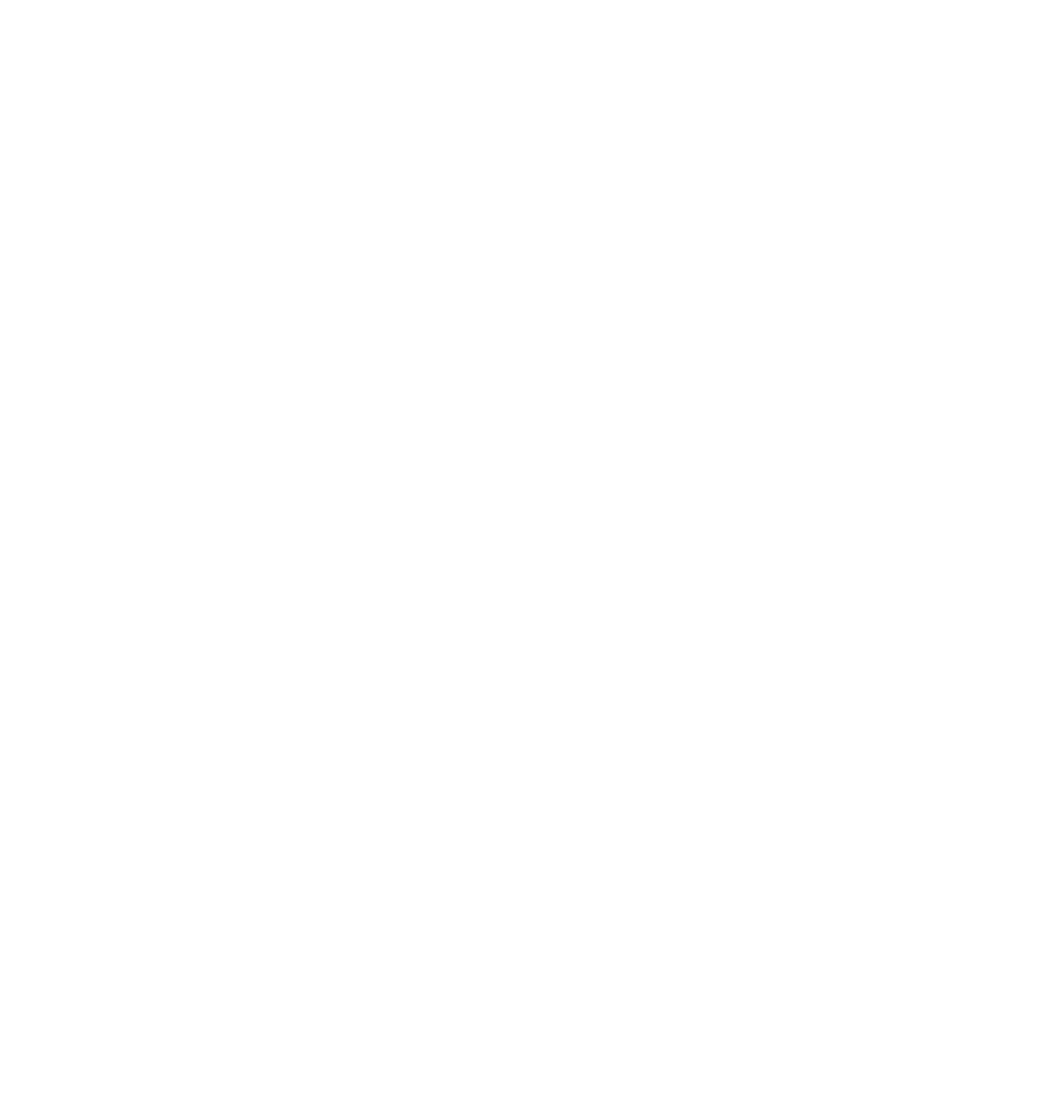
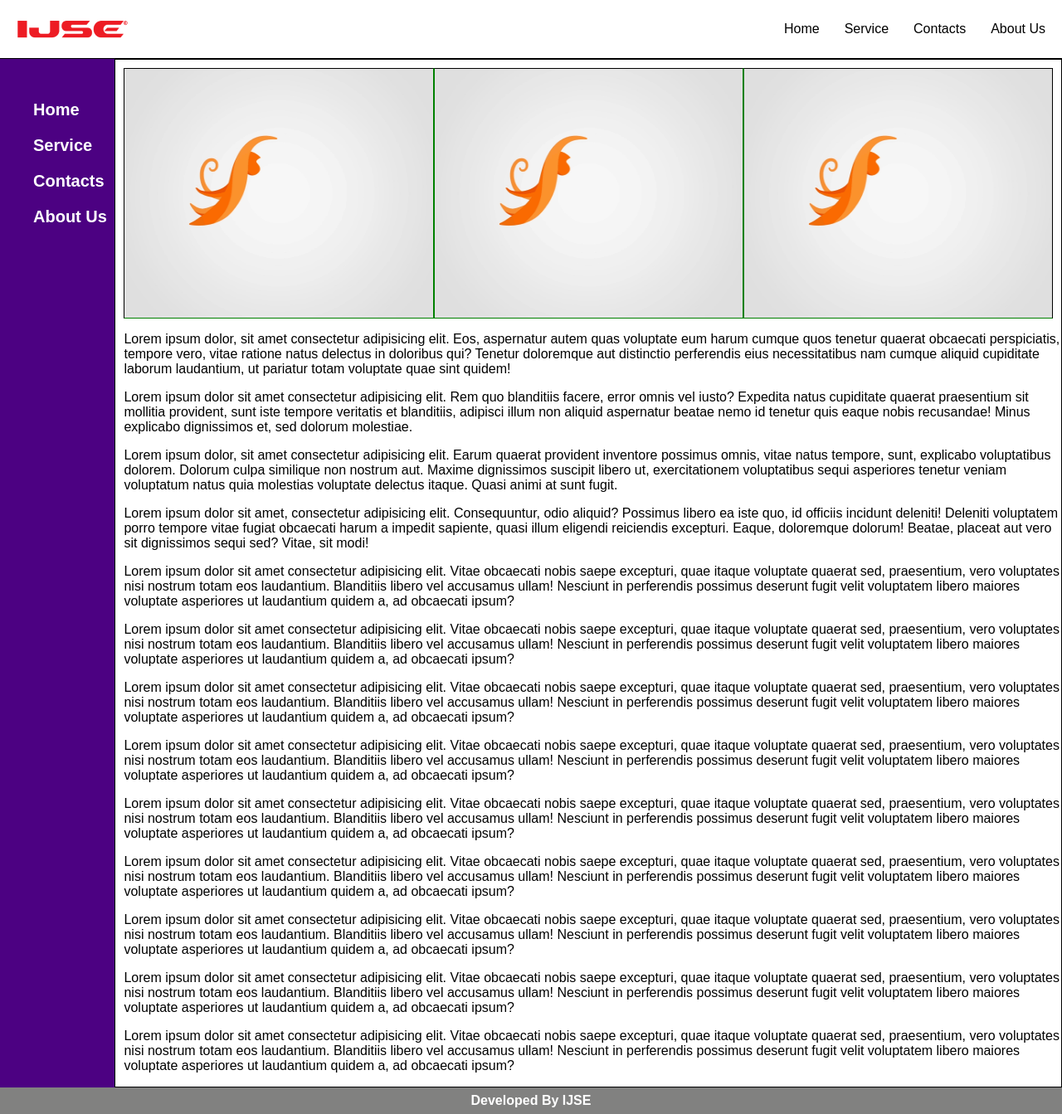
Before and after one commit to Shachiru/CSS-Positions-site, a plain HTML site: page pages/case-02.html in a window 1280 px wide. Shown: the whole page at 83% size. Before the commit the page ends 800 px from the top, so only its background shows below. Drawn offline with Linux system fonts and the light colour scheme.

Commit message:
case-02 finished

```diff
--- /dev/null
+++ b/css/case-02.css
@@ -0,0 +1,78 @@
+body {
+  margin: 0;
+  font-family: sans-serif;
+}
+.nav-bar {
+  background-color: white;
+  border-bottom: 1px solid black;
+  padding: 10px 20px;
+  display: flex;
+  justify-content: start;
+  align-items: center;
+}
+.logo {
+  margin-right: auto;
+}
+.menu {
+  display: flex;
+  list-style-type: none;
+}
+.menu li {
+  margin-left: 30px;
+}
+.menu li a {
+  text-decoration: none;
+  color: black;
+}
+.container {
+  border: 1px solid black;
+  height: 100%;
+  margin: 0;
+  width: 100vw;
+}
+.left-box {
+  background-color: #4c0182;
+  width: 13vw;
+  height: auto;
+}
+.left-box ul {
+  margin: 0;
+  list-style-type: none;
+  padding-top: 30px;
+}
+.left-box ul li {
+  margin-top: 20px;
+}
+.left-box ul li a {
+  text-decoration: none;
+  color: white;
+  font-weight: 600;
+  font-size: 20px;
+}
+#boxes {
+  margin: 10px;
+  display: flex;
+}
+.img-box {
+  width: 29vw;
+  height: 300px;
+  border: 1px solid black;
+}
+.img-box img {
+  width: 29vw;
+  height: 300px;
+}
+footer {
+  background-color: #818180;
+  text-align: center;
+  height: 4vh;
+  align-content: center;
+  color: white;
+  font-weight: 600;
+}
+main {
+  display: flex;
+}
+p {
+  margin-left: 10px;
+}
--- a/css/index-style.css
+++ b/css/index-style.css
@@ -4,6 +4,7 @@ body {
 }
 #topic {
     text-align: center;
+    text-decoration: underline;
     font-size: 3rem;
     margin: 50px 0;
 }
--- a/pages/case-02.html
+++ b/pages/case-02.html
@@ -0,0 +1,166 @@
+<!DOCTYPE html>
+<html lang="en">
+  <head>
+    <meta charset="UTF-8" />
+    <meta name="viewport" content="width=device-width, initial-scale=1.0" />
+    <title>Case 02</title>
+    <link rel="stylesheet" href="/css/case-02.css" />
+  </head>
+  <body>
+    <header>
+      <div class="nav-bar">
+        <img class="logo" src="/assets/images/ijse.png" alt="ijse-image" />
+        <ul class="menu">
+          <li><a href="">Home</a></li>
+          <li><a href="">Service</a></li>
+          <li><a href="">Contacts</a></li>
+          <li><a href="">About Us</a></li>
+        </ul>
+      </div>
+    </header>
+    <main>
+      <div class="left-box">
+        <ul>
+          <li><a href="">Home</a></li>
+          <li><a href="">Service</a></li>
+          <li><a href="">Contacts</a></li>
+          <li><a href="">About Us</a></li>
+        </ul>
+      </div>
+      <div class="container">
+        <div id="boxes">
+          <div
+            class="img-box"
+            style="
+              border-right: 1px solid green;
+              border-bottom: 1px solid green;
+            "
+          >
+            <img src="/assets/gifs/loading.gif" alt="gifs" />
+          </div>
+          <div
+            class="img-box"
+            style="
+              border-left: 1px solid green;
+              border-bottom: 1px solid green;
+              border-right: 1px solid green;
+            "
+          >
+            <img src="/assets/gifs/loading.gif" alt="gifs" />
+          </div>
+          <div
+            class="img-box"
+            style="border-left: 1px solid green; border-bottom: 1px solid green"
+          >
+            <img src="/assets/gifs/loading.gif" alt="gifs" />
+          </div>
+        </div>
+        <p>
+          Lorem ipsum dolor, sit amet consectetur adipisicing elit. Eos,
+          aspernatur autem quas voluptate eum harum cumque quos tenetur quaerat
+          obcaecati perspiciatis, tempore vero, vitae ratione natus delectus in
+          doloribus qui? Tenetur doloremque aut distinctio perferendis eius
+          necessitatibus nam cumque aliquid cupiditate laborum laudantium, ut
+          pariatur totam voluptate quae sint quidem!
+        </p>
+        <p>
+          Lorem ipsum dolor sit amet consectetur adipisicing elit. Rem quo
+          blanditiis facere, error omnis vel iusto? Expedita natus cupiditate
+          quaerat praesentium sit mollitia provident, sunt iste tempore
+          veritatis et blanditiis, adipisci illum non aliquid aspernatur beatae
+          nemo id tenetur quis eaque nobis recusandae! Minus explicabo
+          dignissimos et, sed dolorum molestiae.
+        </p>
+        <p>
+          Lorem ipsum dolor, sit amet consectetur adipisicing elit. Earum
+          quaerat provident inventore possimus omnis, vitae natus tempore, sunt,
+          explicabo voluptatibus dolorem. Dolorum culpa similique non nostrum
+          aut. Maxime dignissimos suscipit libero ut, exercitationem
+          voluptatibus sequi asperiores tenetur veniam voluptatum natus quia
+          molestias voluptate delectus itaque. Quasi animi at sunt fugit.
+        </p>
+        <p>
+          Lorem ipsum dolor sit amet, consectetur adipisicing elit.
+          Consequuntur, odio aliquid? Possimus libero ea iste quo, id officiis
+          incidunt deleniti! Deleniti voluptatem porro tempore vitae fugiat
+          obcaecati harum a impedit sapiente, quasi illum eligendi reiciendis
+          excepturi. Eaque, doloremque dolorum! Beatae, placeat aut vero sit
+          dignissimos sequi sed? Vitae, sit modi!
+        </p>
+        <p>
+          Lorem ipsum dolor sit amet consectetur adipisicing elit. Vitae
+          obcaecati nobis saepe excepturi, quae itaque voluptate quaerat sed,
+          praesentium, vero voluptates nisi nostrum totam eos laudantium.
+          Blanditiis libero vel accusamus ullam! Nesciunt in perferendis
+          possimus deserunt fugit velit voluptatem libero maiores voluptate
+          asperiores ut laudantium quidem a, ad obcaecati ipsum?
+        </p>
+        <p>
+          Lorem ipsum dolor sit amet consectetur adipisicing elit. Vitae
+          obcaecati nobis saepe excepturi, quae itaque voluptate quaerat sed,
+          praesentium, vero voluptates nisi nostrum totam eos laudantium.
+          Blanditiis libero vel accusamus ullam! Nesciunt in perferendis
+          possimus deserunt fugit velit voluptatem libero maiores voluptate
+          asperiores ut laudantium quidem a, ad obcaecati ipsum?
+        </p>
+        <p>
+          Lorem ipsum dolor sit amet consectetur adipisicing elit. Vitae
+          obcaecati nobis saepe excepturi, quae itaque voluptate quaerat sed,
+          praesentium, vero voluptates nisi nostrum totam eos laudantium.
+          Blanditiis libero vel accusamus ullam! Nesciunt in perferendis
+          possimus deserunt fugit velit voluptatem libero maiores voluptate
+          asperiores ut laudantium quidem a, ad obcaecati ipsum?
+        </p>
+        <p>
+          Lorem ipsum dolor sit amet consectetur adipisicing elit. Vitae
+          obcaecati nobis saepe excepturi, quae itaque voluptate quaerat sed,
+          praesentium, vero voluptates nisi nostrum totam eos laudantium.
+          Blanditiis libero vel accusamus ullam! Nesciunt in perferendis
+          possimus deserunt fugit velit voluptatem libero maiores voluptate
+          asperiores ut laudantium quidem a, ad obcaecati ipsum?
+        </p>
+        <p>
+          Lorem ipsum dolor sit amet consectetur adipisicing elit. Vitae
+          obcaecati nobis saepe excepturi, quae itaque voluptate quaerat sed,
+          praesentium, vero voluptates nisi nostrum totam eos laudantium.
+          Blanditiis libero vel accusamus ullam! Nesciunt in perferendis
+          possimus deserunt fugit velit voluptatem libero maiores voluptate
+          asperiores ut laudantium quidem a, ad obcaecati ipsum?
+        </p>
+        <p>
+          Lorem ipsum dolor sit amet consectetur adipisicing elit. Vitae
+          obcaecati nobis saepe excepturi, quae itaque voluptate quaerat sed,
+          praesentium, vero voluptates nisi nostrum totam eos laudantium.
+          Blanditiis libero vel accusamus ullam! Nesciunt in perferendis
+          possimus deserunt fugit velit voluptatem libero maiores voluptate
+          asperiores ut laudantium quidem a, ad obcaecati ipsum?
+        </p>
+        <p>
+          Lorem ipsum dolor sit amet consectetur adipisicing elit. Vitae
+          obcaecati nobis saepe excepturi, quae itaque voluptate quaerat sed,
+          praesentium, vero voluptates nisi nostrum totam eos laudantium.
+          Blanditiis libero vel accusamus ullam! Nesciunt in perferendis
+          possimus deserunt fugit velit voluptatem libero maiores voluptate
+          asperiores ut laudantium quidem a, ad obcaecati ipsum?
+        </p>
+        <p>
+          Lorem ipsum dolor sit amet consectetur adipisicing elit. Vitae
+          obcaecati nobis saepe excepturi, quae itaque voluptate quaerat sed,
+          praesentium, vero voluptates nisi nostrum totam eos laudantium.
+          Blanditiis libero vel accusamus ullam! Nesciunt in perferendis
+          possimus deserunt fugit velit voluptatem libero maiores voluptate
+          asperiores ut laudantium quidem a, ad obcaecati ipsum?
+        </p>
+        <p>
+          Lorem ipsum dolor sit amet consectetur adipisicing elit. Vitae
+          obcaecati nobis saepe excepturi, quae itaque voluptate quaerat sed,
+          praesentium, vero voluptates nisi nostrum totam eos laudantium.
+          Blanditiis libero vel accusamus ullam! Nesciunt in perferendis
+          possimus deserunt fugit velit voluptatem libero maiores voluptate
+          asperiores ut laudantium quidem a, ad obcaecati ipsum?
+        </p>
+      </div>
+    </main>
+    <footer>Developed By IJSE</footer>
+  </body>
+</html>
```
Also changed, not shown: assets/gifs/loading.gif (added), assets/images/ijse.png (added).
